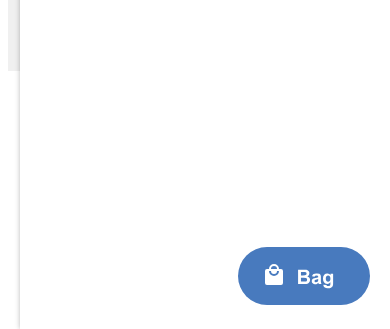
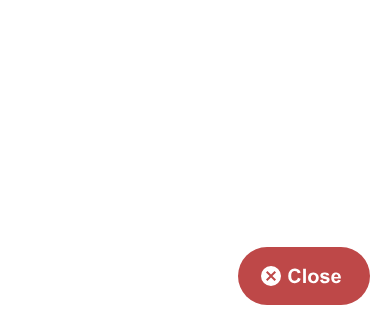
Before and after one commit to Jacoby-Broadnax/Deanos, a website: page index.html in a window 390 px wide. Both pictures are taken after a click on the button 304 px from the left and 793 px from the top of the page. Shown: the part 515-844 px from the top of the page. Drawn offline with nearby package versions, Linux system fonts and the light colour scheme.

Commit message:
fab updates

```diff
--- a/index.html
+++ b/index.html
@@ -37,7 +37,7 @@
 
       {{#each this}}
 
-<div id="wrap{{id}}" class="product-item vivify popIn">
+<div id="wrap{{id}}" class="product-item vivify fadeIn delay-{{id}}00">
     <img src="{{imageLink}}">
     <div id="productL{{id}}" class="product-text">
         <h3>{{name}} <span id="PoundValue{{id}}"></span></h3>
@@ -243,7 +243,7 @@ document.getElementById('bagTotal').innerHTML = parseInt(localStorage.getItem("s
 
     </div>
 
-    <div id="orderPanel" class="order-panel vivify fadeInRight">
+    <div id="orderPanel" class="order-panel vivify fadeInRight duration-400">
         <div class="order-data">
 
 
@@ -283,11 +283,21 @@ document.getElementById('bagTotal').innerHTML = parseInt(localStorage.getItem("s
         </div>
     </div>
 
-    <button class="fab" onclick="openFab()"><img src="Assets/fab.svg"></button>
+    <button id="openFab" class="fab" onclick="openFab()"><img id="fabIcon" src="Assets/fab.svg"></button>
+
+    <button id="closeFab" class="fab" onclick="closeFab()"><img id="fabIcon" src="Assets/fab close.svg"></button>
 
     <script>
         function openFab(){
             document.getElementById('orderPanel').style.display = 'block';
+          document.getElementById('openFab').style.display="none";
+          document.getElementById('closeFab').style.display="block";
+        }
+
+        function closeFab(){
+            document.getElementById('orderPanel').style.display = 'none';
+          document.getElementById('openFab').style.display="block";
+          document.getElementById('closeFab').style.display="none";
         }
     </script>
 
--- a/main.css
+++ b/main.css
@@ -178,6 +178,8 @@ header {height: 60vh;}
 
     .fab > img {width: 100%;}
 
+    #closeFab {display: none;}
+
 /*----------------------------------------Media Queries------------------------------------*/
 
         @media screen and (max-width: 1440px){
@@ -212,6 +214,8 @@ header {height: 184px;}
         }
 
         @media screen and (max-width: 700px){
+.order-data {width: 90%;}
+            .order-panel{width: 100%;}
             .menu-container {width: 96%;}
             .right-menu {margin-left: 0px; width: 100%;}
 
```
Also changed, not shown: Assets/fab close.svg (added).
